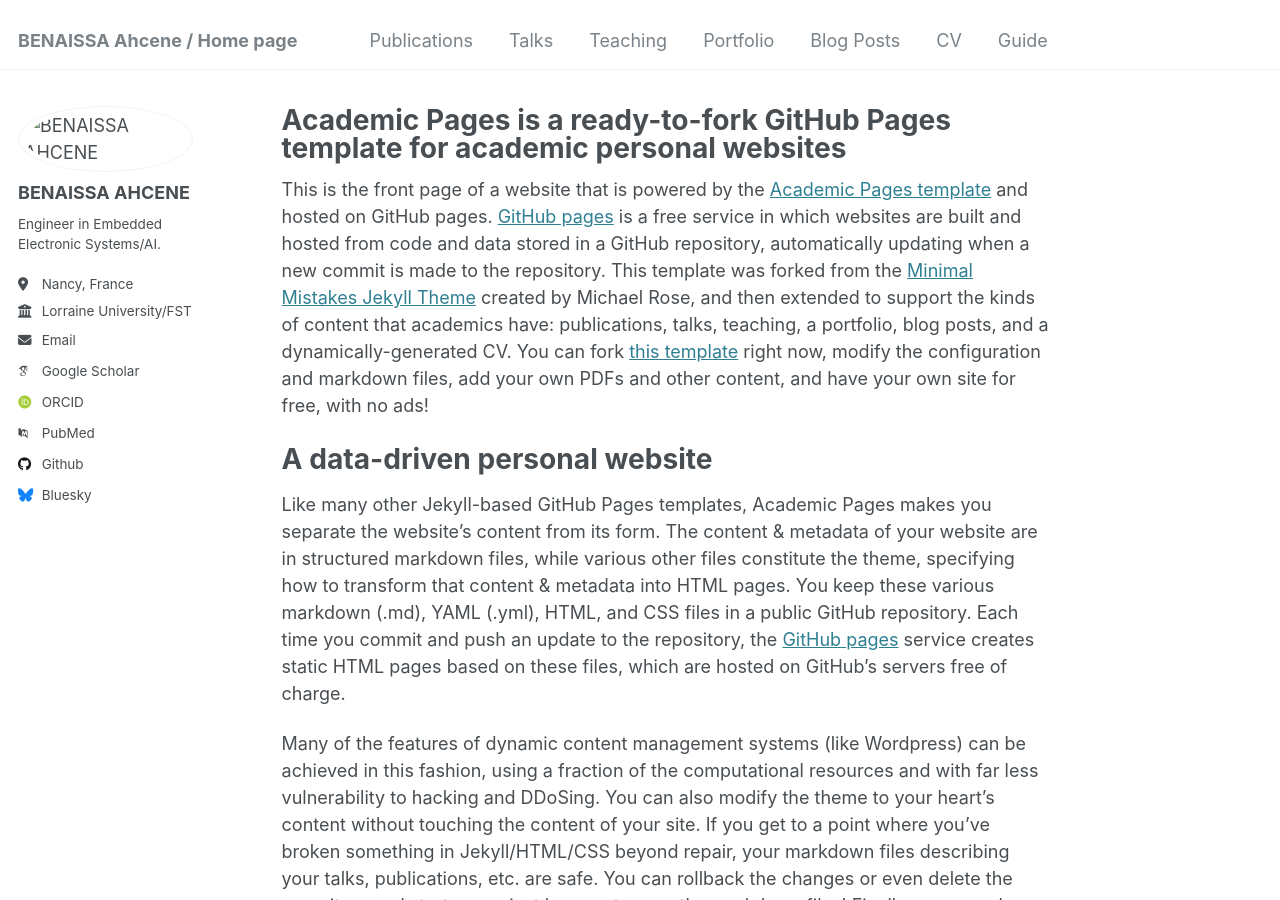
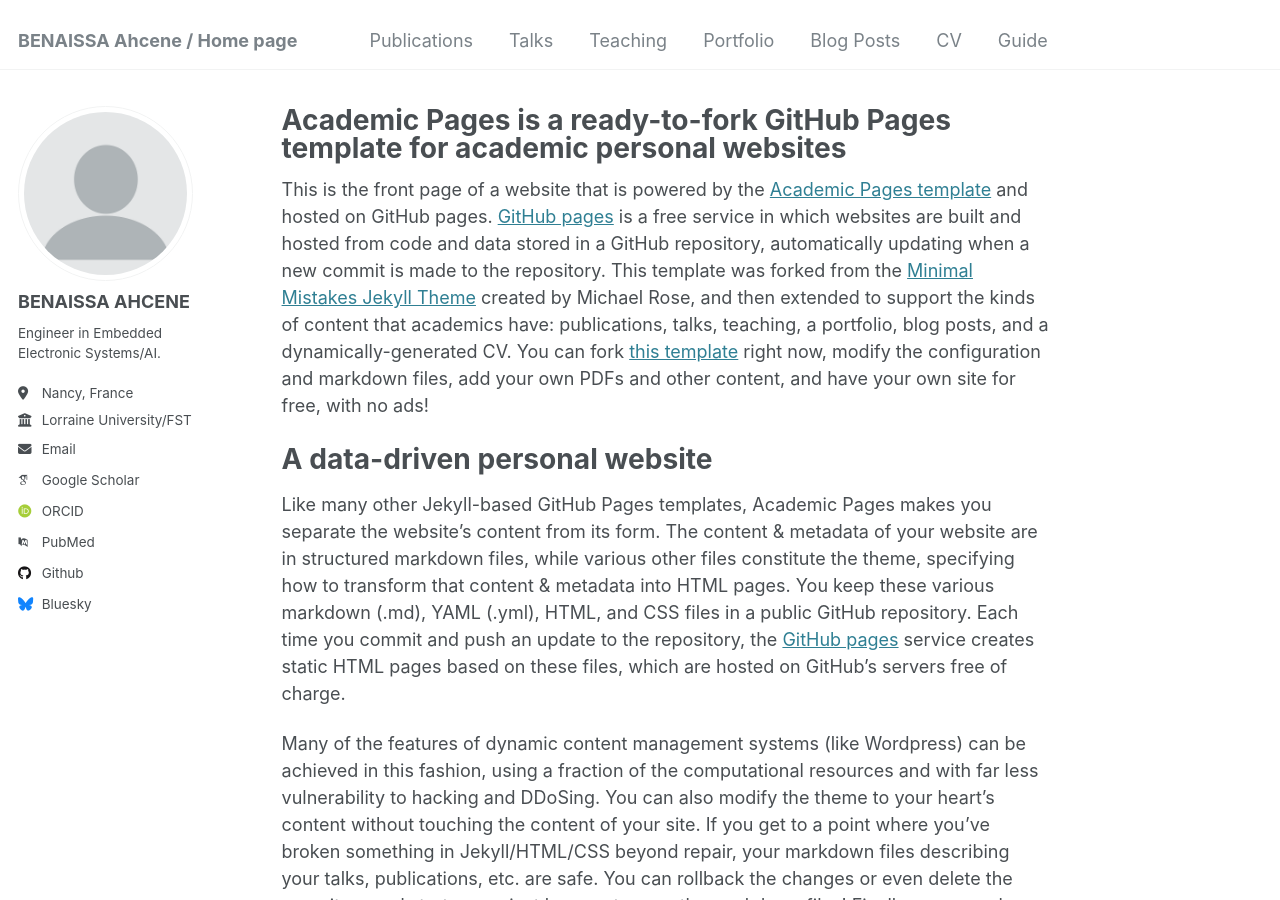
Before and after one commit to ahcene-py/AhceneBenaissa.github.io, a Jekyll site: the page built from _pages/about.md, in a window 1280 px wide and 900 px high. Built offline with Jekyll 4.4.1, drawn with Linux system fonts in a browser that asks for light colours; some web fonts are replaced.

Commit message:
Update _config.yml

```diff
--- a/_config.yml
+++ b/_config.yml
@@ -17,7 +17,7 @@
 # ================================
 author:
   # Informations biographiques
-  avatar           : "/main/images/avatar.jpg"  # Image de profil de l'auteur (placée dans le dossier approprié)
+  avatar           : "profile.png"  # Image de profil de l'auteur (placée dans le dossier approprié)
   name             : "BENAISSA AHCENE"  # Nom complet de l'auteur
   pronouns         : # Par exemple "he/him" si nécessaire
   bio              : "Engineer in Embedded Electronic Systems/AI."  # Biographie courte de l'auteur
```
